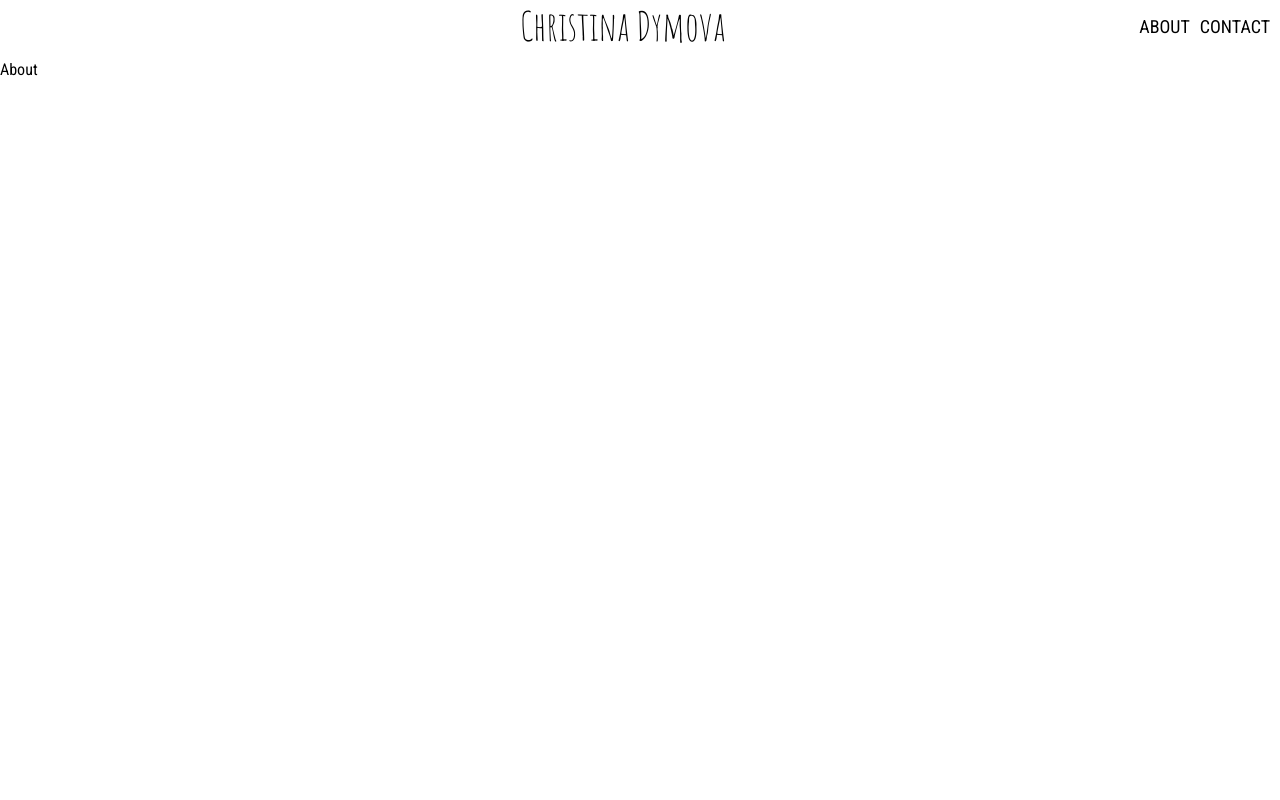
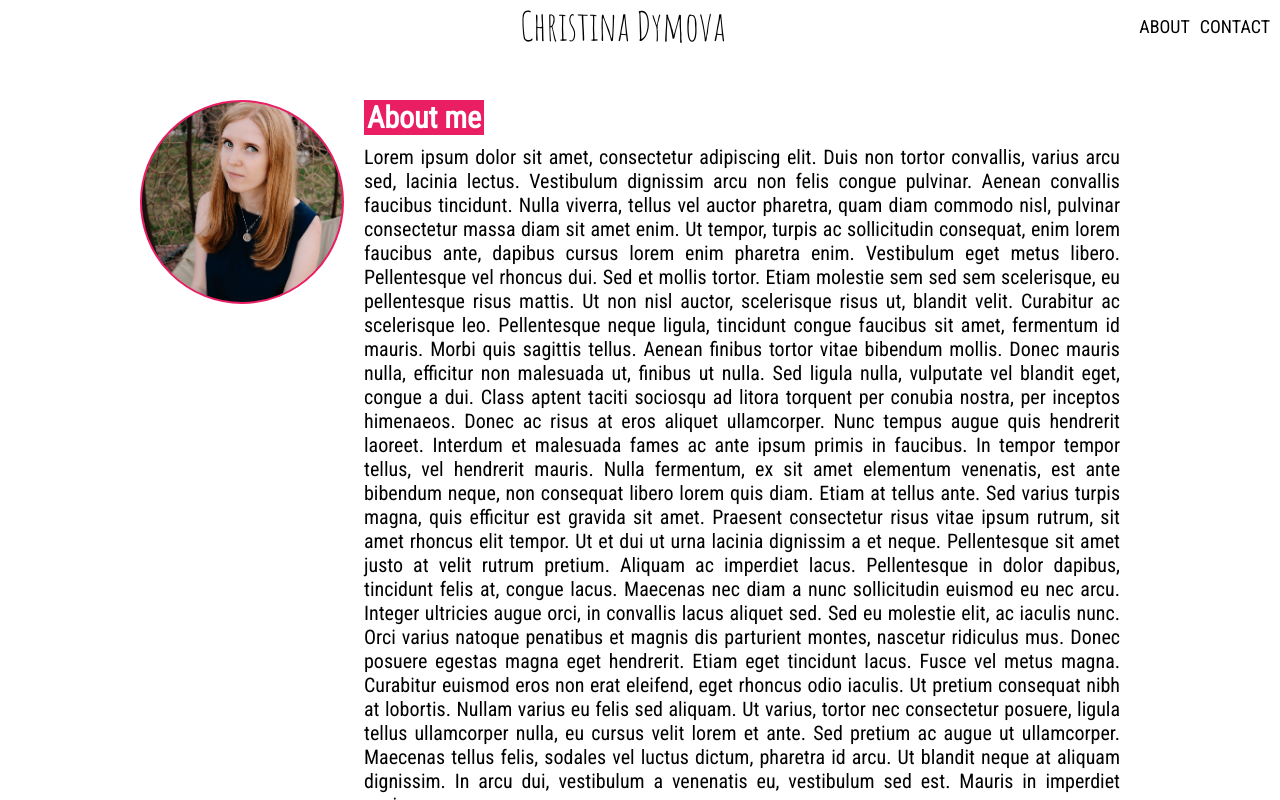
Before and after one commit to dymovalex/artist-portfolio, a React (Create React App) app: page /about in a window 1280 px wide. Built offline with nearby package versions, Linux system fonts and the light colour scheme; no server answers.

Commit message:
filled About and Contact components with content and added some styling

```diff
--- a/src/components/about/about.component.jsx
+++ b/src/components/about/about.component.jsx
@@ -5,7 +5,18 @@ import './about.styles.scss';
 const About = () => {
   return (
     <div className='about'>
-      <span>About</span>
+      <div className='about__image'>
+      </div>
+      <div className='about__description'>
+        <h2>About me</h2>
+      Lorem ipsum dolor sit amet, consectetur adipiscing elit. Duis non tortor convallis, varius arcu sed, lacinia lectus. Vestibulum dignissim arcu non felis congue pulvinar. Aenean convallis faucibus tincidunt. Nulla viverra, tellus vel auctor pharetra, quam diam commodo nisl, pulvinar consectetur massa diam sit amet enim. Ut tempor, turpis ac sollicitudin consequat, enim lorem faucibus ante, dapibus cursus lorem enim pharetra enim. Vestibulum eget metus libero. Pellentesque vel rhoncus dui. Sed et mollis tortor. Etiam molestie sem sed sem scelerisque, eu pellentesque risus mattis.
+
+      Ut non nisl auctor, scelerisque risus ut, blandit velit. Curabitur ac scelerisque leo. Pellentesque neque ligula, tincidunt congue faucibus sit amet, fermentum id mauris. Morbi quis sagittis tellus. Aenean finibus tortor vitae bibendum mollis. Donec mauris nulla, efficitur non malesuada ut, finibus ut nulla. Sed ligula nulla, vulputate vel blandit eget, congue a dui. Class aptent taciti sociosqu ad litora torquent per conubia nostra, per inceptos himenaeos. Donec ac risus at eros aliquet ullamcorper. Nunc tempus augue quis hendrerit laoreet. Interdum et malesuada fames ac ante ipsum primis in faucibus. In tempor tempor tellus, vel hendrerit mauris.
+
+      Nulla fermentum, ex sit amet elementum venenatis, est ante bibendum neque, non consequat libero lorem quis diam. Etiam at tellus ante. Sed varius turpis magna, quis efficitur est gravida sit amet. Praesent consectetur risus vitae ipsum rutrum, sit amet rhoncus elit tempor. Ut et dui ut urna lacinia dignissim a et neque. Pellentesque sit amet justo at velit rutrum pretium. Aliquam ac imperdiet lacus. Pellentesque in dolor dapibus, tincidunt felis at, congue lacus.
+
+      Maecenas nec diam a nunc sollicitudin euismod eu nec arcu. Integer ultricies augue orci, in convallis lacus aliquet sed. Sed eu molestie elit, ac iaculis nunc. Orci varius natoque penatibus et magnis dis parturient montes, nascetur ridiculus mus. Donec posuere egestas magna eget hendrerit. Etiam eget tincidunt lacus. Fusce vel metus magna. Curabitur euismod eros non erat eleifend, eget rhoncus odio iaculis. Ut pretium consequat nibh at lobortis. Nullam varius eu felis sed aliquam. Ut varius, tortor nec consectetur posuere, ligula tellus ullamcorper nulla, eu cursus velit lorem et ante. Sed pretium ac augue ut ullamcorper. Maecenas tellus felis, sodales vel luctus dictum, pharetra id arcu. Ut blandit neque at aliquam dignissim. In arcu dui, vestibulum a venenatis eu, vestibulum sed est. Mauris in imperdiet sapien.
+      </div>
     </div>
   );
 };
--- a/src/components/about/about.styles.scss
+++ b/src/components/about/about.styles.scss
@@ -0,0 +1,32 @@
+.about {
+  width: 1000px;
+  margin: auto;
+  margin-top: 40px;
+  display: flex;
+  flex: auto 1fr;
+  font-size: 20px;
+
+  &__image {
+    min-width: 200px;
+    height: 200px;
+    border-radius: 50%;
+    border: 2px solid var(--pink);
+    background-image: url('../../assets/0KGCHBUa3zE.jpg');
+    background-size: cover;
+  }
+
+  &__description {
+    padding: 0 20px 20px 20px;
+    text-align: justify;
+
+    h2 {
+      width: 120px;
+      font-size: 30px;
+      text-align: center;
+      margin: 0;
+      margin-bottom: 10px;
+      color: white;
+      background-color: var(--pink);
+    }
+  }
+}
--- a/src/components/contact/contact.component.jsx
+++ b/src/components/contact/contact.component.jsx
@@ -5,7 +5,12 @@ import './contact.styles.scss';
 const Contact = () => {
   return (
     <div className='contact'>
-      <span>Contact</span>
+      <h2>Feel free to contact me with followings</h2>
+      <div className='contact__links'>
+        <span><i className="fab fa-vk"></i></span>
+        <span><i className="fab fa-twitter"></i></span>
+        <span><i className="fas fa-envelope"></i></span>
+      </div>
     </div>
   );
 };
--- a/src/components/contact/contact.styles.scss
+++ b/src/components/contact/contact.styles.scss
@@ -0,0 +1,35 @@
+.contact {
+  width: 1000px;
+  margin: auto;
+  margin-top: 40px;
+  display: flex;
+  flex-direction: column;
+  justify-content: center;
+  align-items: center;
+
+  h2 {
+    width: 400px;
+    text-align: center;
+    margin: 0;
+    margin-bottom: 10px;
+    color: white;
+    background-color: var(--pink);
+  }
+  &__links {
+    display: flex;
+    margin: auto;
+
+    span {
+      display: block;
+      text-align: center;
+      width: 44px;
+      margin: 0 22px;
+      height: 44px;
+      padding: 4px;
+      font-size: 40px;
+      color: white;
+      background-color: var(--pink);
+      border-radius: 50%;
+    }
+  }
+}
--- a/src/components/hero/hero.styles.scss
+++ b/src/components/hero/hero.styles.scss
@@ -6,6 +6,7 @@
   justify-content: center;
   align-items: center;
   background-image: url('../../assets/Taieri.png');
+  background-size: cover;
 
   .hero {
     display: flex;
```
Also changed, not shown: src/assets/0KGCHBUa3zE.jpg (added).
